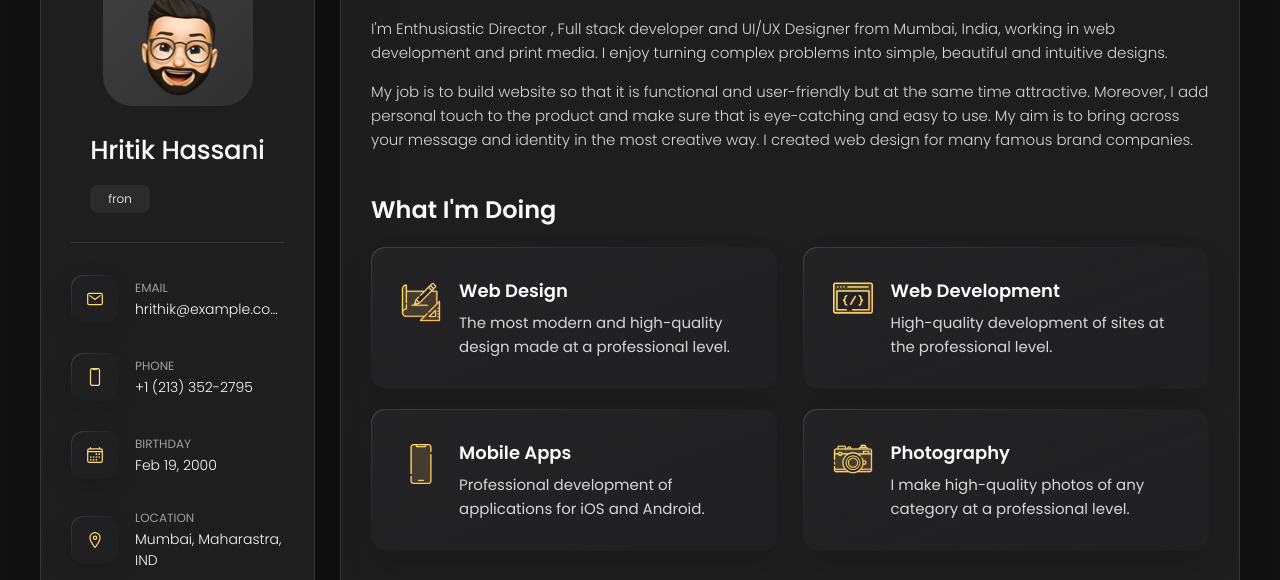
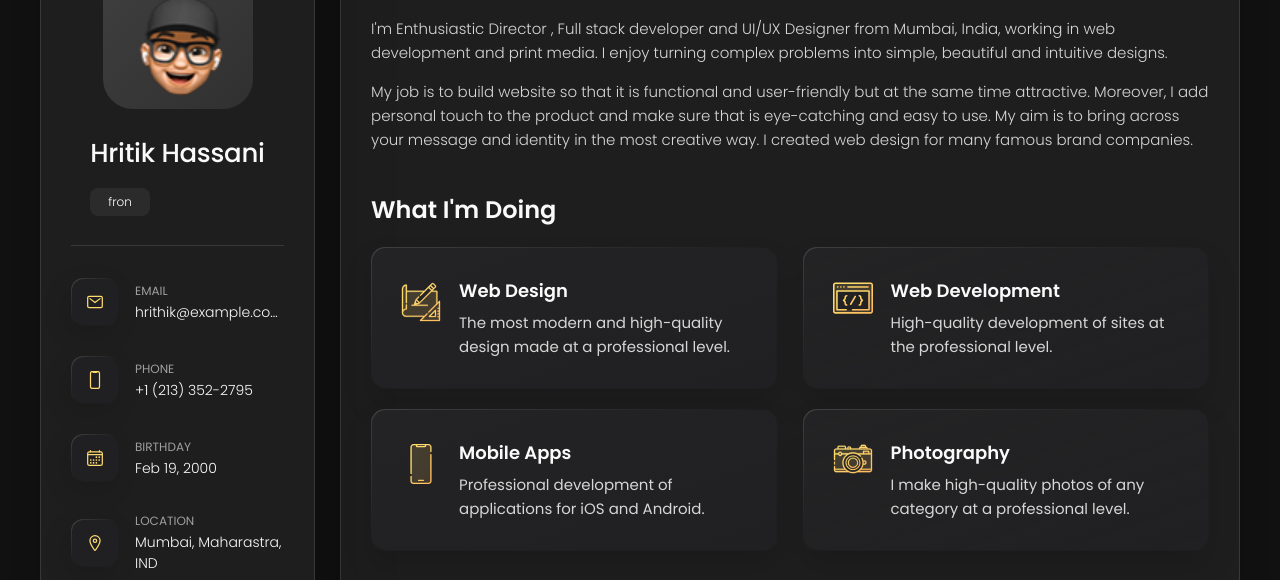
Before and after one commit to kritexco/Portfolio-workshop, a plain HTML site: page index.html in a window 1280 px wide. Shown: the part 162-742 px from the top of the page. Drawn offline with nearby package versions, Linux system fonts and the light colour scheme.

Commit message:
Update index.html

```diff
--- a/index.html
+++ b/index.html
@@ -48,7 +48,7 @@
       <div class="sidebar-info">
 
         <figure class="avatar-box">
-          <img src="./assets/images/my-avatar.png" alt="" class="floating" width="80">
+          <img src="./assets/images/avatar-1.png" alt="" class="floating" width="80">
         </figure>
 
         <div class="info-content">
```
